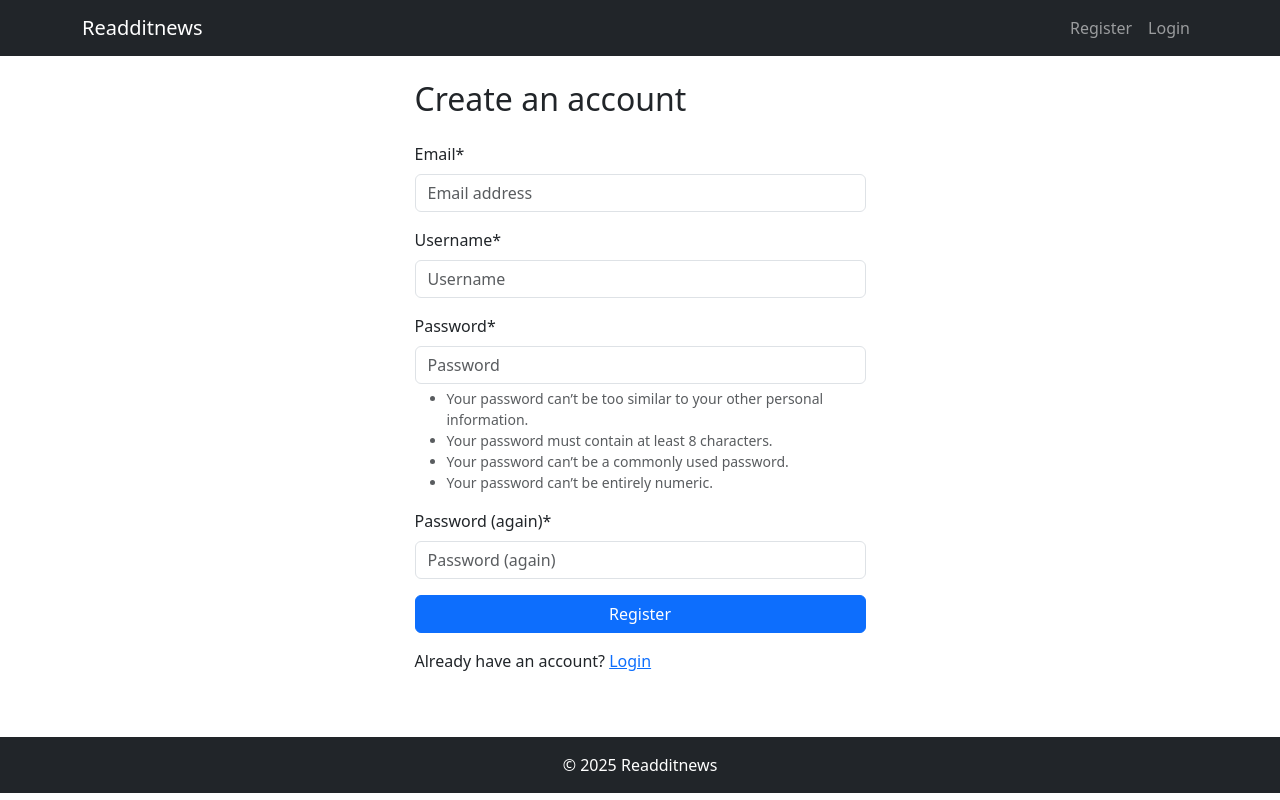
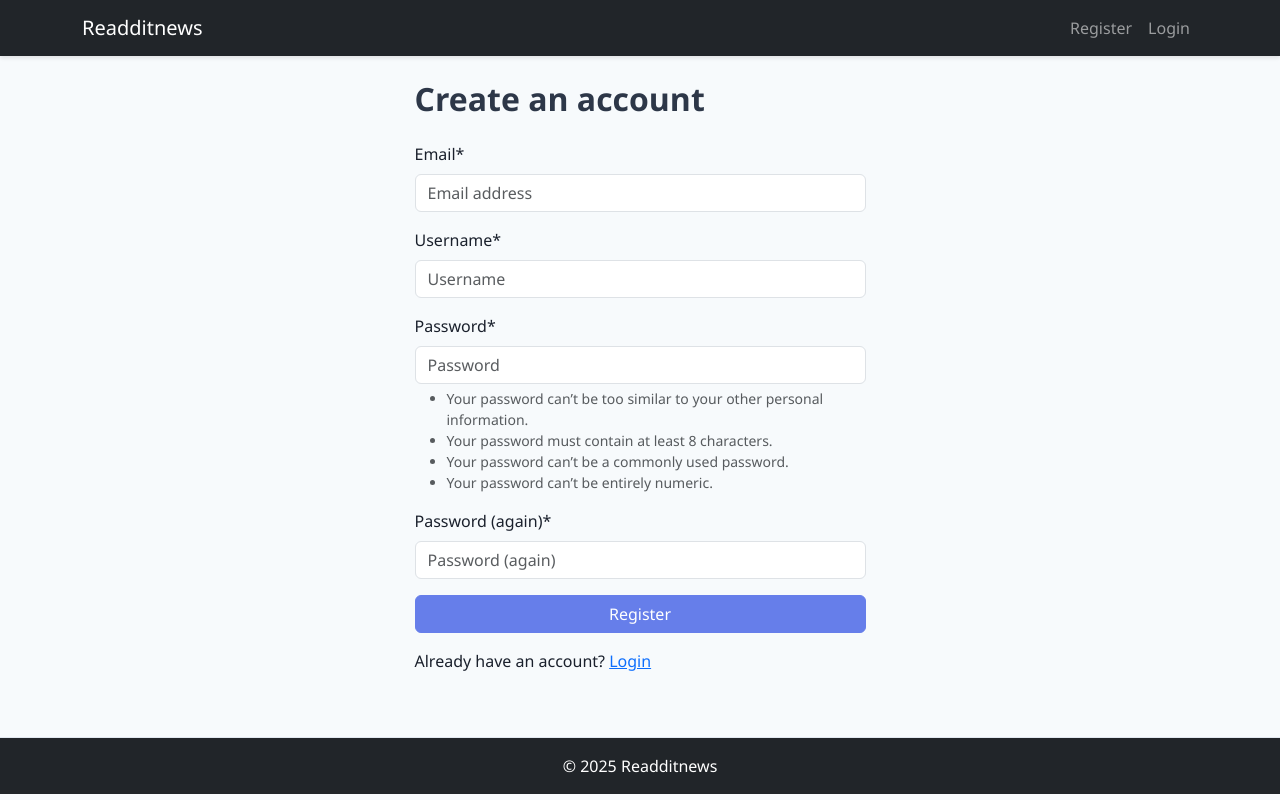
Before and after one commit to andreaslarssamils/readditnews, a Django app: page /accounts/signup/ in a window 1280 px wide. Run offline with Django 5.2, Linux system fonts and the light colour scheme; parts of the project's set-up code (start-up, migrations or seed data) failed here and were passed over; some libraries are stand-ins or nearby versions.

Commit message:
Add CSS styles and validation outputs to enhance design and user experience

```diff
--- /dev/null
+++ b/static/css/style.css
@@ -0,0 +1,53 @@
+:root {
+  --primary-color: #4a5568;
+  --secondary-color: #2d3748;
+  --accent-color: #667eea;
+  --text-color: #1a202c;
+}
+
+body {
+  font-family: 'Segoe UI', Tahoma, Geneva, Verdana, sans-serif;
+  color: var(--text-color);
+  background-color: #f7fafc;
+}
+
+.navbar {
+  box-shadow: 0 2px 4px rgba(0, 0, 0, 0.1);
+}
+
+.card {
+  border: none;
+  border-radius: 8px;
+  box-shadow: 0 1px 3px rgba(0, 0, 0, 0.1);
+  transition: box-shadow 0.3s ease;
+}
+
+.card:hover {
+  box-shadow: 0 4px 12px rgba(0, 0, 0, 0.15);
+}
+
+.btn-primary {
+  background-color: var(--accent-color);
+  border-color: var(--accent-color);
+  transition: all 0.3s ease;
+}
+
+.btn-primary:hover {
+  transform: translateY(-2px);
+  box-shadow: 0 4px 8px rgba(102, 126, 234, 0.4);
+}
+
+.badge {
+  border-radius: 20px;
+  padding: 0.5rem 1rem;
+}
+
+h1, h2, h3, h4, h5, h6 {
+  color: var(--secondary-color);
+  font-weight: 600;
+}
+
+footer {
+  border-top: 1px solid #e2e8f0;
+  margin-top: auto;
+}
--- a/templates/base.html
+++ b/templates/base.html
@@ -1,3 +1,4 @@
+{% load static %}
 <!DOCTYPE html>
 <html lang="en">
   <head>
@@ -10,6 +11,7 @@
     </title>
     <link href="https://cdn.jsdelivr.net/npm/bootstrap@5.3.3/dist/css/bootstrap.min.css"
           rel="stylesheet" >
+    <link rel="stylesheet" href="{% static 'css/style.css' %}">
   </head>
   <body>
     <nav class="navbar navbar-expand-lg navbar-dark bg-dark">
```
Also changed, not shown: media/css-error-warnings.png (added), media/css-validation.png (added), readme.md.
